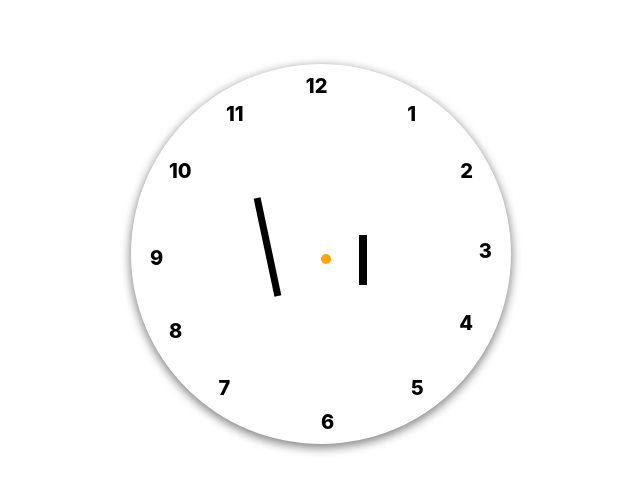
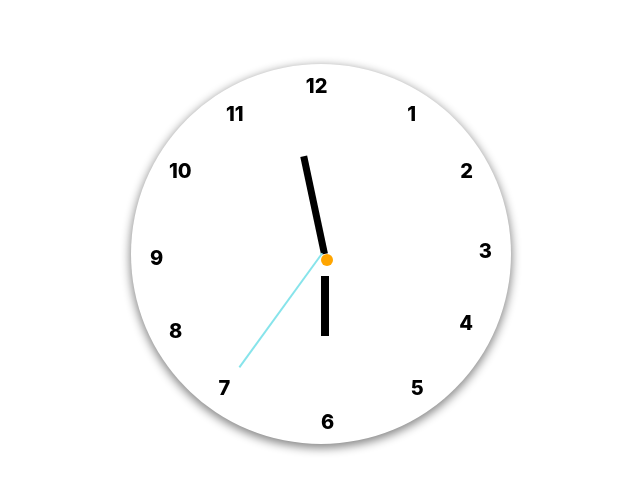
Before and after one commit to bokim1004/Analog_Clock, a React (Create React App) app: page / in a window 1280 px wide. Shown: the part 136-628 px from the top of the page, without its empty margins (319-959 px from the left). Built offline with nearby package versions, Linux system fonts and the light colour scheme.

Commit message:
초침 추가

```diff
--- a/src/pages/Main/component/MainPage.jsx
+++ b/src/pages/Main/component/MainPage.jsx
@@ -5,6 +5,7 @@ const MainPage = () => {
   const timeArray = [12, 1, 2, 3, 4, 5, 6, 7, 8, 9, 10, 11];
 
   const [time, setTime] = useState(new Date());
+  const [showToolTip, setShowToolTip] = useState(false);
 
   const refreshClock = () => {
     setTime(new Date());
@@ -17,17 +18,20 @@ const MainPage = () => {
     };
   }, []);
 
-  console.log("time", time);
   return (
     <Wrapper>
-      <ClockCircle>
+      <ClockCircle
+        onMouseEnter={() => setShowToolTip(true)}
+        onMouseLeave={() => setShowToolTip(false)}
+      >
         {timeArray.map((time, key) => {
-          return <TimeNumber id={key}>{time}</TimeNumber>;
+          return <TimeNumber key={key}>{time}</TimeNumber>;
         })}
         <Circle />
         <HourLine time={time} />
         <MinuteLine time={time} />
-        {/* <ToolTip>{time}</ToolTip> */}
+        <SecondLine time={time} />
+        {showToolTip && <ToolTip>{time}</ToolTip>}
       </ClockCircle>
     </Wrapper>
   );
@@ -127,22 +131,23 @@ const TimeNumber = styled.div`
 
 const Circle = styled.div`
   position: absolute;
-  width: 10px;
-  height: 10px;
+  width: 12px;
+  height: 12px;
   border-radius: 50%;
   background-color: orange;
   left: 50%;
   top: 50%;
-  z-index: 2;
+  z-index: 10;
 `;
 
 const HourLine = styled.div`
   position: absolute;
   width: 8px;
-  height: 50px;
+  height: 60px;
   background-color: black;
-  top: 45%;
-  left: 60%;
+  transform-origin: bottom;
+  top: 40%;
+  left: 50%;
   transform: rotateZ(${(props) => props.time?.getHours() * 30}deg);
 `;
 
@@ -151,13 +156,26 @@ const MinuteLine = styled.div`
   width: 7px;
   height: 100px;
   background-color: black;
-  top: 35%;
-  left: 35%;
+  transform-origin: bottom;
+  bottom: 50%;
+  left: 50%;
   transform: rotateZ(${(props) => props.time?.getMinutes() * 6}deg);
 `;
 
-// const ToolTip = styled.div`
-//   position: absolute;
-//   width: 50px;
-//   height: 100px;
-// `;
+const SecondLine = styled.div`
+  position: absolute;
+  width: 2px;
+  height: 37%;
+  z-index: 2;
+  background-color: #87e4eb;
+  left: 50%;
+  bottom: 50%;
+  transform-origin: bottom;
+  transform: rotateZ(${(props) => props.time?.getSeconds() * 6}deg);
+`;
+
+const ToolTip = styled.div`
+  position: absolute;
+  width: 50px;
+  height: 100px;
+`;
```
